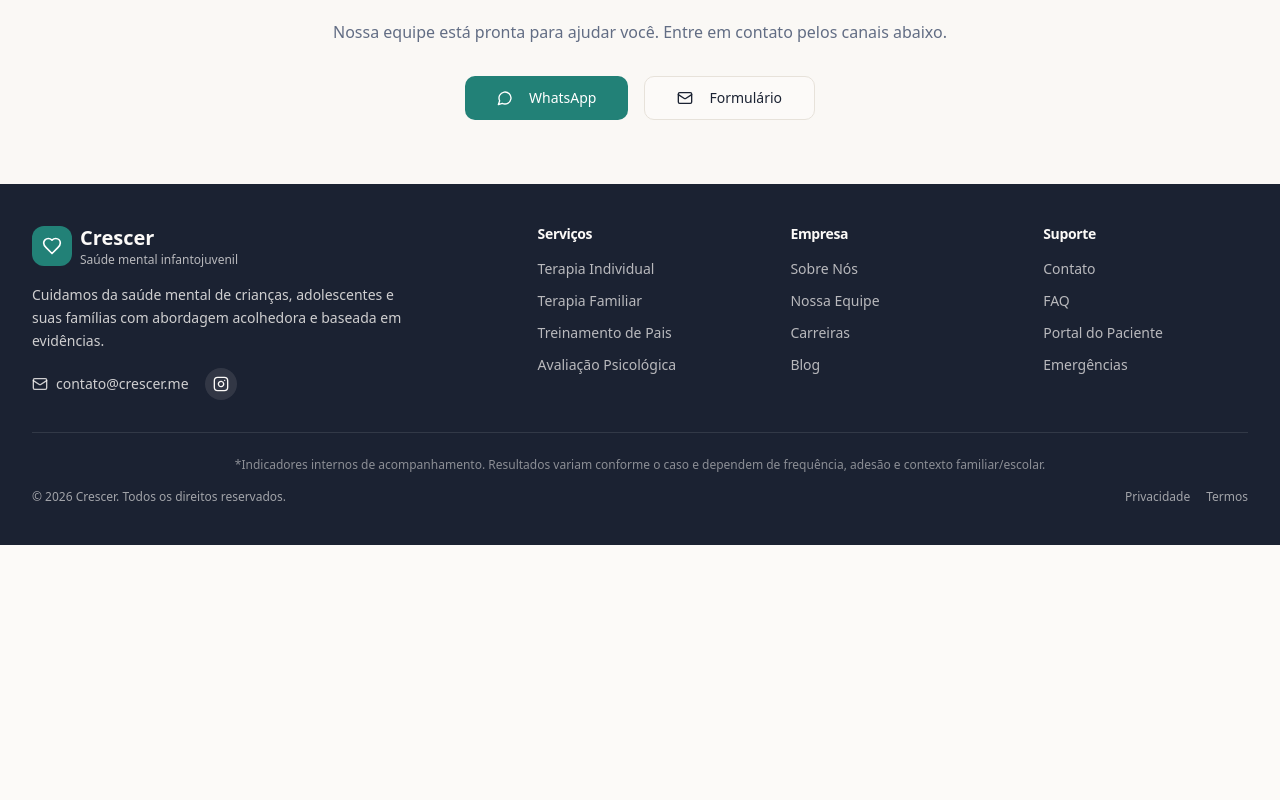
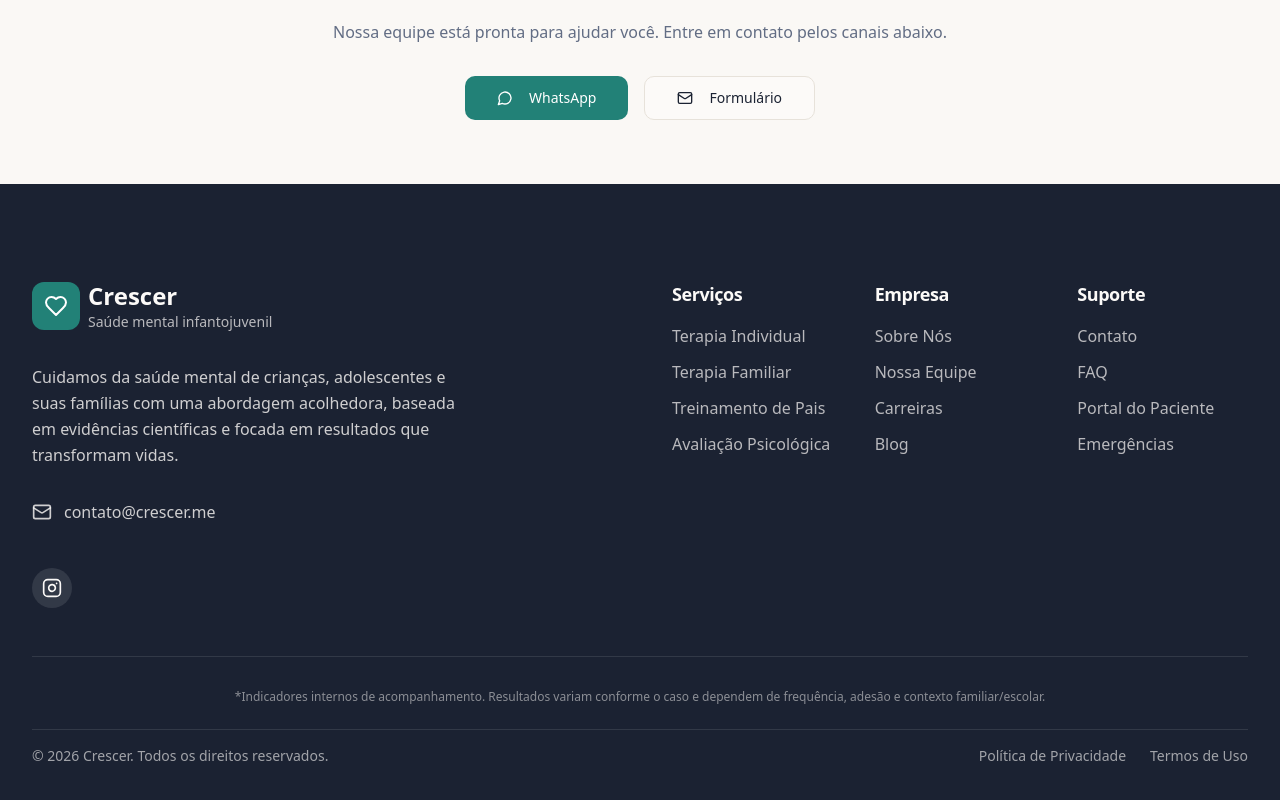
Before and after one commit to luisfelipesales/crescer.me, a React (Vite) app: page /faq in a window 1280 px wide. Shown: the part 2222-3022 px from the top of the page. Before the commit the page ends 2767 px from the top, so only its background shows below. Built offline with nearby package versions, Linux system fonts and the light colour scheme; the HTML template or start-up script is replaced by a standard one.

Commit message:
Reverted to commit a4d31f007674f07329969466e0dab119a3116fbd

```diff
--- a/src/components/home/CTASection.tsx
+++ b/src/components/home/CTASection.tsx
@@ -25,11 +25,11 @@ export function CTASection() {
             {/* Content */}
             <div className="space-y-6 text-center lg:text-left">
               <h2 className="font-display text-3xl font-bold text-primary-foreground sm:text-4xl lg:text-5xl">
-                Dê o primeiro passo com segurança
+                Dê o primeiro passo para o bem-estar do seu filho
               </h2>
               <p className="text-lg text-primary-foreground/80 max-w-lg mx-auto lg:mx-0">
-                Faça uma triagem inicial gratuita e descubra o caminho mais indicado
-                para sua família, com orientação e equipe selecionada de terapeutas.
+                Faça sua triagem inicial gratuita e descubra como podemos ajudar
+                sua família a encontrar o caminho para uma vida mais equilibrada.
               </p>
 
               <ul className="space-y-3">
--- a/src/components/layout/Footer.tsx
+++ b/src/components/layout/Footer.tsx
@@ -43,42 +43,56 @@ const navigation = {
 };
 export function Footer() {
   return <footer className="bg-foreground text-background">
-      <div className="container-custom py-10">
-        <div className="grid gap-8 lg:grid-cols-5 lg:gap-12">
-          {/* Brand */}
-          <div className="lg:col-span-2 space-y-4">
+      <div className="container-custom section-padding">
+        <div className="grid gap-12 lg:grid-cols-2 lg:gap-16">
+          {/* Brand and Contact */}
+          <div className="space-y-8">
             <div className="flex items-center gap-2">
-              <div className="flex h-10 w-10 items-center justify-center rounded-xl bg-primary">
-                <Heart className="h-5 w-5 text-primary-foreground" />
+              <div className="flex h-12 w-12 items-center justify-center rounded-xl bg-primary">
+                <Heart className="h-6 w-6 text-primary-foreground" />
               </div>
               <div>
-                <span className="font-display text-xl font-bold">Crescer</span>
-                <p className="text-xs text-background/70">Saúde mental infantojuvenil</p>
+                <span className="font-display text-2xl font-bold">Crescer</span>
+                <p className="text-sm text-background/70">
+                  Saúde mental infantojuvenil
+                </p>
               </div>
             </div>
 
-            <p className="text-sm text-background/80 leading-relaxed max-w-sm">
+            <p className="max-w-md text-background/80 leading-relaxed">
               Cuidamos da saúde mental de crianças, adolescentes e suas famílias
-              com abordagem acolhedora e baseada em evidências.
+              com uma abordagem acolhedora, baseada em evidências científicas e
+              focada em resultados que transformam vidas.
             </p>
 
-            <div className="flex items-center gap-4">
-              <a href="mailto:contato@crescer.me" className="flex items-center gap-2 text-sm text-background/80 hover:text-accent transition-colors">
-                <Mail className="h-4 w-4" />
+            <div className="space-y-3">
+
+              <a href="mailto:contato@crescer.me" className="flex items-center gap-3 text-background/80 hover:text-accent transition-colors">
+                <Mail className="h-5 w-5" />
                 <span>contato@crescer.me</span>
               </a>
-              <a href="https://instagram.com/crescer.me" target="_blank" rel="noopener noreferrer" className="flex h-8 w-8 items-center justify-center rounded-full bg-background/10 hover:bg-accent hover:text-accent-foreground transition-colors">
-                <Instagram className="h-4 w-4" />
+              <div className="flex items-start gap-3 text-background/80">
+
+
+              </div>
+            </div>
+
+            <div className="flex gap-4">
+              <a href="https://instagram.com/crescer.me" target="_blank" rel="noopener noreferrer" className="flex h-10 w-10 items-center justify-center rounded-full bg-background/10 hover:bg-accent hover:text-accent-foreground transition-colors">
+                <Instagram className="h-5 w-5" />
               </a>
             </div>
           </div>
 
           {/* Navigation Links */}
+          <div className="grid gap-8 sm:grid-cols-3">
             <div>
-            <h3 className="font-display text-sm font-semibold mb-3">Serviços</h3>
-            <ul className="space-y-2">
+              <h3 className="font-display text-lg font-semibold mb-4">
+                Serviços
+              </h3>
+              <ul className="space-y-3">
                 {navigation.servicos.map(item => <li key={item.name}>
-                  <Link to={item.href} className="text-sm text-background/70 hover:text-accent transition-colors">
+                    <Link to={item.href} className="text-background/70 hover:text-accent transition-colors">
                       {item.name}
                     </Link>
                   </li>)}
@@ -86,10 +100,12 @@ export function Footer() {
             </div>
 
             <div>
-            <h3 className="font-display text-sm font-semibold mb-3">Empresa</h3>
-            <ul className="space-y-2">
+              <h3 className="font-display text-lg font-semibold mb-4">
+                Empresa
+              </h3>
+              <ul className="space-y-3">
                 {navigation.empresa.map(item => <li key={item.name}>
-                  <Link to={item.href} className="text-sm text-background/70 hover:text-accent transition-colors">
+                    <Link to={item.href} className="text-background/70 hover:text-accent transition-colors">
                       {item.name}
                     </Link>
                   </li>)}
@@ -97,32 +113,39 @@ export function Footer() {
             </div>
 
             <div>
-            <h3 className="font-display text-sm font-semibold mb-3">Suporte</h3>
-            <ul className="space-y-2">
+              <h3 className="font-display text-lg font-semibold mb-4">
+                Suporte
+              </h3>
+              <ul className="space-y-3">
                 {navigation.suporte.map(item => <li key={item.name}>
-                  <Link to={item.href} className="text-sm text-background/70 hover:text-accent transition-colors">
+                    <Link to={item.href} className="text-background/70 hover:text-accent transition-colors">
                       {item.name}
                     </Link>
                   </li>)}
               </ul>
             </div>
           </div>
+        </div>
 
-        {/* Disclaimer & Bottom Bar */}
-        <div className="mt-8 pt-6 border-t border-background/10">
-          <p className="text-xs text-background/50 text-center mb-4">
+        {/* Disclaimer */}
+        <div className="mt-12 pt-8 border-t border-background/10">
+          <p className="text-xs text-background/50 text-center mb-6">
             *Indicadores internos de acompanhamento. Resultados variam conforme o caso e dependem de frequência, adesão e contexto familiar/escolar.
           </p>
-          <div className="flex flex-col gap-3 sm:flex-row sm:items-center sm:justify-between">
-            <p className="text-xs text-background/60">
+        </div>
+
+        {/* Bottom Bar */}
+        <div className="pt-4 border-t border-background/10">
+          <div className="flex flex-col gap-4 sm:flex-row sm:items-center sm:justify-between">
+            <p className="text-sm text-background/60">
               © {new Date().getFullYear()} Crescer. Todos os direitos reservados.
             </p>
-            <div className="flex gap-4 text-xs text-background/60">
+            <div className="flex gap-6 text-sm text-background/60">
               <Link to="/privacidade" className="hover:text-background transition-colors">
-                Privacidade
+                Política de Privacidade
               </Link>
               <Link to="/termos" className="hover:text-background transition-colors">
-                Termos
+                Termos de Uso
               </Link>
             </div>
           </div>
```
Lines whose indentation alone changed are shown as unchanged.
